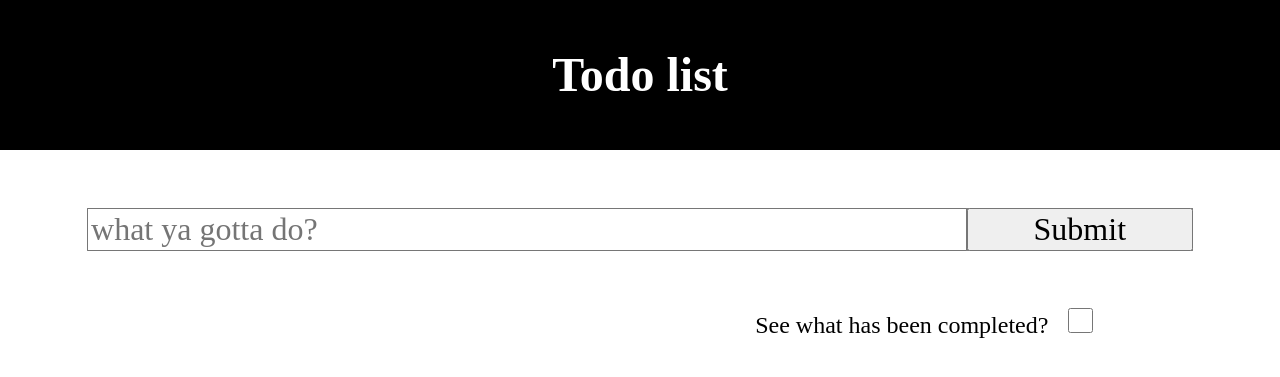
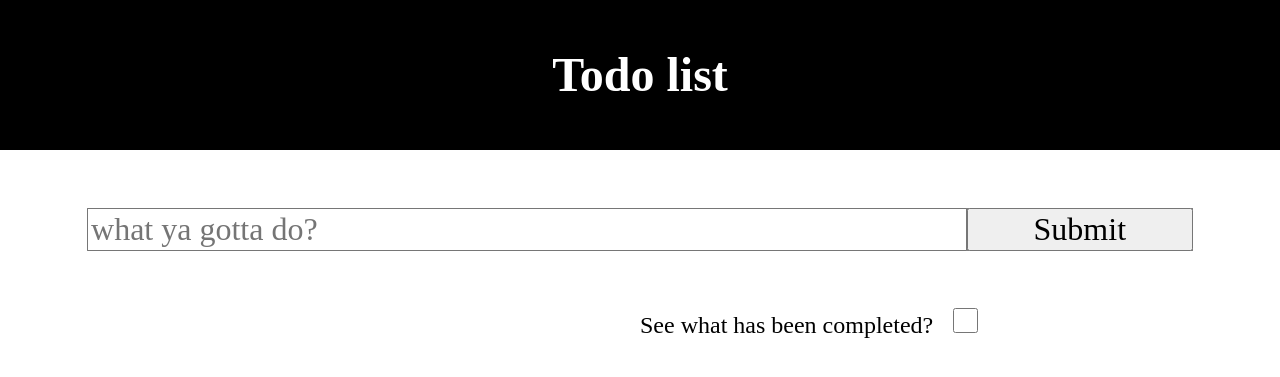
Before and after one commit to vvictorious/mobile_todo_list, a PHP site: page / in a window 1280 px wide. Shown: the top 377 px of the page. Run offline with PHP 8.4, Linux system fonts and the light colour scheme.

Commit message:
small css change but we are up and running on heroku

```diff
--- a/css/app.css
+++ b/css/app.css
@@ -176,7 +176,7 @@ form input {
 
 	.filterLabel {
 		font-size: 1.5rem;
-		margin: 0 0 0 60%;
+		margin: 0 0 0 50%;
 	}
 
 	.filterCheckbox {
```
